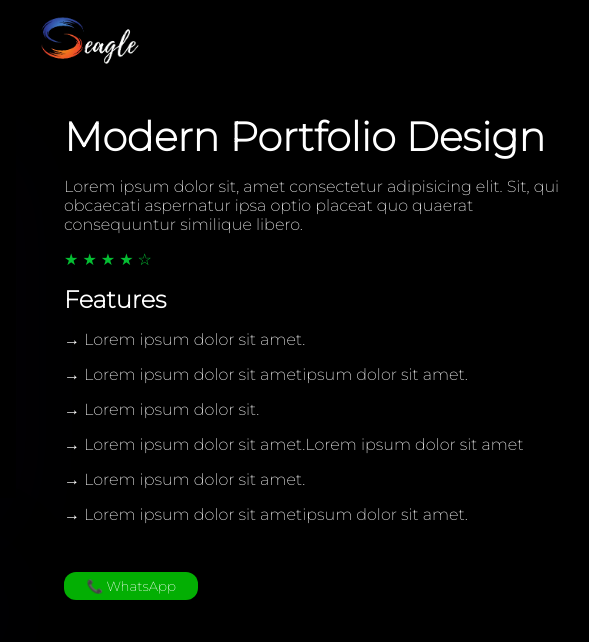
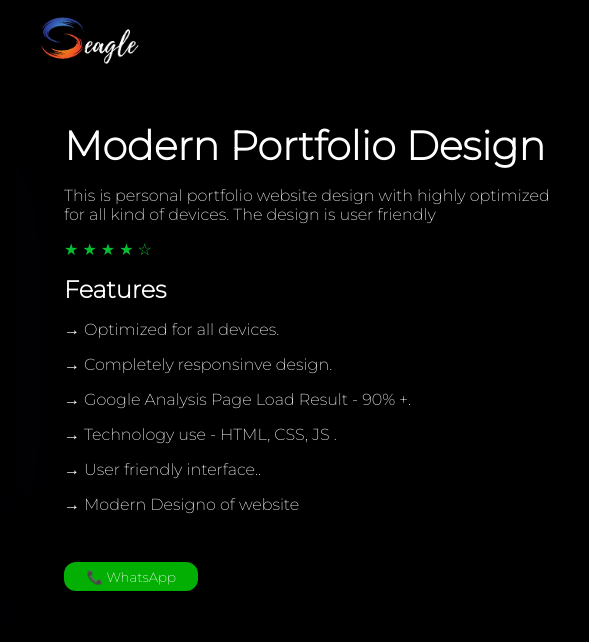
Before and after one commit to sachinjha23/seagle, a plain HTML site: page portfolio project/portfolio.html in a window 1280 px wide. Shown: the full height of the page, 550-1139 px from the left. Drawn offline with Linux system fonts and the light colour scheme.

Commit message:
Update portfolio.html

```diff
--- a/portfolio project/portfolio.html
+++ b/portfolio project/portfolio.html
@@ -38,15 +38,15 @@
         </div>
         <div class="main-text">
             <h1>Modern Portfolio Design</h1>
-            <p>Lorem ipsum dolor sit, amet consectetur adipisicing elit. Sit, qui obcaecati aspernatur ipsa optio placeat quo quaerat consequuntur similique libero.</p>
+            <p>This is personal portfolio website design with highly optimized for all kind of devices. The design is user friendly</p>
             <p class="star">&starf; &starf; &starf; &starf; &star;</p>
             <h2>Features</h2>
-            <p>&rarr; Lorem ipsum dolor sit amet.</p>
-            <p>&rarr; Lorem ipsum dolor sit ametipsum dolor sit amet.</p>
-            <p>&rarr; Lorem ipsum dolor sit.</p>
-            <p>&rarr; Lorem ipsum dolor sit amet.Lorem ipsum dolor sit amet</p>
-            <p>&rarr; Lorem ipsum dolor sit amet.</p>
-            <p>&rarr; Lorem ipsum dolor sit ametipsum dolor sit amet.</p>
+            <p>&rarr; Optimized for all devices.</p>
+            <p>&rarr; Completely responsinve design.</p>
+            <p>&rarr; Google Analysis Page Load Result - 90% +.</p>
+            <p>&rarr; Technology use - HTML, CSS, JS .</p>
+            <p>&rarr; User friendly interface..</p>
+            <p>&rarr; Modern Designo of website</p>
             <a href="https://wa.me/+918742920558" target="_blank"><button class="btn-a"> &#128222; WhatsApp</button></a>
 
         </div>
```
